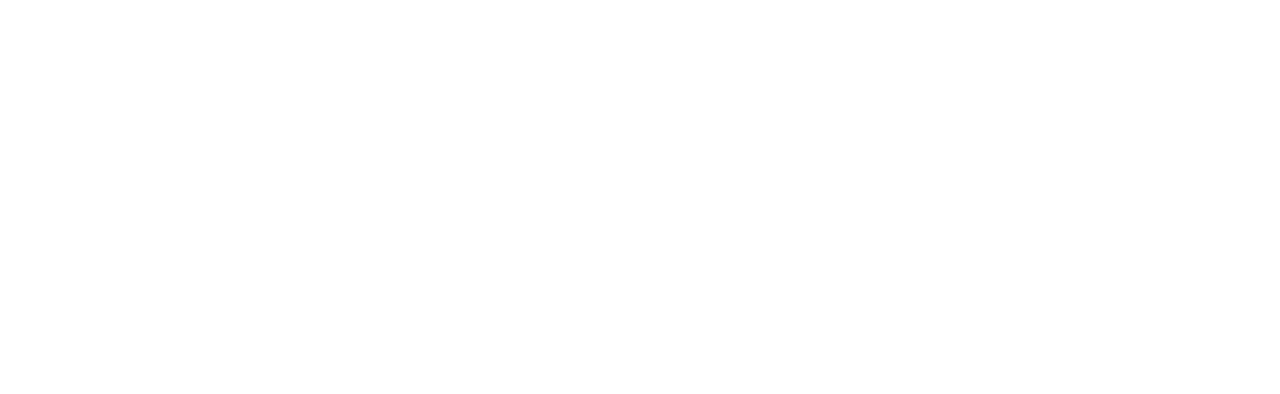
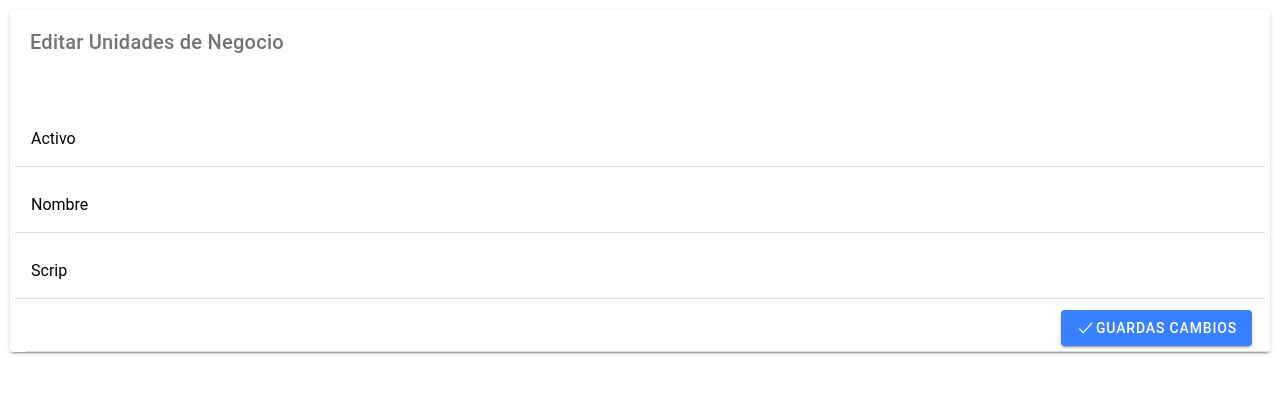
Before and after one commit to LeonardoTelis/acsystemLeo, a React (Create React App) app: page /Firmas_UnidadesEdit in a window 1280 px wide. Shown: the top 394 px of the page. Built offline with nearby package versions, Linux system fonts and the light colour scheme.

Commit message:
se agrego ventana de editar firma

```diff
--- a/src/App.tsx
+++ b/src/App.tsx
@@ -30,8 +30,9 @@
 import Asignacion from "./pages/Asignacion";
 import Reportes from "./pages/Reportes";
 import Graficas from "./pages/Graficas";
-import Firmas_unid from "../src/components/Firmas_Unidades/Firmas_Unidades";
 import CreditoStatus from "./pages/CreditoStatus";
+import Firmas_Unidades from "../src/components/Firmas_Unidades/Firmas_Unidades";
+import Firmas_UnidadesEdit from "../src/components/Firmas_Unidades/Firmas_UnidadesEdit";
 
 setupIonicReact();
 
@@ -57,7 +58,8 @@
         <Route path="/Asignacion" component={Asignacion} exact={true} />
         <Route path="/Reportes" component={Reportes} exact={true} />
         <Route path="/Graficas" component={Graficas} exact={true} />
-        <Route path="/Firmas_unid" component={Firmas_unid} exact={true} />
+        <Route path="/Firmas_Unidades" component={Firmas_Unidades} exact={true} />
+        <Route path="/Firmas_UnidadesEdit" component={Firmas_UnidadesEdit} exact={true} />
         <Route path="/CreditoStatus" exact={true}>
           <CreditoStatus></CreditoStatus>
         </Route>
--- a/src/components/Firmas_Unidades/Firmas_Unidades.tsx
+++ b/src/components/Firmas_Unidades/Firmas_Unidades.tsx
@@ -22,8 +22,9 @@
 } from "@ionic/react";
 import { checkmark, pencil, trash } from "ionicons/icons";
 import "./Firmas.css";
-import { searchFirma } from "./Firmas_UnidadesApi";
+import { removefirma, searchFirma } from "./Firmas_UnidadesApi";
 import Firmas from "./Firma";
+import Firmas_UnidadesEdit from "./Firmas_UnidadesEdit";
 
 const Firmas_Unidades: React.FC = () => {
   const [firmas, setFirmas] = useState([]);
@@ -33,10 +34,15 @@
   }, []);
 
   const searchUnidadesNegocio = async () => {
-    let result = await searchFirma(1);
+    let result = await searchFirma(2);
     result.activo = (result.activo == true) ? "Activo" : "Inactivo";
     setFirmas(result);
   };
+
+  const remove = (id: string) =>{
+    removefirma(id);
+  }
+
 
   return (
     <IonPage>
@@ -109,10 +115,12 @@
               );
             })}
             <IonCol>
-                  <IonButton color="primary" fill="clear" shape="round">
+                  <IonButton onClick={Firmas_UnidadesEdit} color="primary" fill="clear" shape="round">
                     <IonIcon icon={pencil} slot="icon-only" />
                   </IonButton>
-                  <IonButton color="danger" fill="clear" shape="round">
+                  <IonButton color="danger" fill="clear" shape="round"
+                  // onClick={() => remove()}
+                  >
                     <IonIcon icon={trash} slot="icon-only" />
                   </IonButton>
                 </IonCol>
--- a/src/components/Firmas_Unidades/Firmas_UnidadesApi.tsx
+++ b/src/components/Firmas_Unidades/Firmas_UnidadesApi.tsx
@@ -10,3 +10,14 @@
   });
   return await response.json();
 }
+
+export async function removefirma(id:any) {
+  let response = await fetch(`http://localhost:8080/acsystem/creditos/status/${id}`, {
+    method: "DELETE",
+    headers: {
+        // 'Accept': 'application/json',
+        'Content-Type': 'application/json',
+    },
+  });
+  return await response.json();
+}
--- /dev/null
+++ b/src/components/Firmas_Unidades/Firmas_UnidadesEdit.tsx
@@ -0,0 +1,54 @@
+import { IonButton, IonButtons, IonCard, IonCol, IonContent, IonHeader, IonIcon, IonInput, IonItem, IonLabel, IonPage, IonRow, IonTitle, IonToolbar } from "@ionic/react";
+import { checkmark } from "ionicons/icons";
+import React from "react";
+const Usuarios: React.FC = () => {
+    return (
+<IonPage>
+    <IonContent fullscreen>
+        <IonCard>
+            <IonTitle>Editar Unidades de Negocio</IonTitle>
+            <br/><br/>
+        <IonRow>
+            <IonCol>
+                <IonItem>
+                    <IonLabel position="floating">Activo</IonLabel>
+                    <IonInput value={''}></IonInput>
+                </IonItem>
+            </IonCol>
+
+        </IonRow>
+
+        <IonRow>
+
+            <IonCol>
+                <IonItem>
+                    <IonLabel position="floating">Nombre</IonLabel>
+                    <IonInput value={''}></IonInput>
+                </IonItem>
+            </IonCol>
+        </IonRow>
+
+        <IonRow>
+
+            <IonCol>
+                <IonItem>
+                    <IonLabel position="floating">Scrip</IonLabel>
+                    <IonInput value={''}></IonInput>
+                </IonItem>
+            </IonCol>
+        </IonRow>
+        <IonItem>
+            <IonButton color="primary" fill="solid" slot="end" size="default">
+              <IonIcon icon={checkmark} />
+              Guardas Cambios
+            </IonButton>
+          </IonItem>
+
+
+        </IonCard>
+    </IonContent>
+</IonPage>
+    );
+};
+
+export default Usuarios;
--- a/src/components/NavButtons.tsx
+++ b/src/components/NavButtons.tsx
@@ -19,6 +19,8 @@
             ) : (
                 <>
 
+                <IonButton routerLink={"/Firmas_Unidades"}>Firmas Unidad</IonButton>
+                <IonButton routerLink={"/CreditoStatus"}>Credito Status</IonButton>
                 <IonButton routerLink={"/reporteproduct"}>ReporteProd</IonButton>
                 <IonButton routerLink={"/Promesas"}>Promesas</IonButton>
                 <IonButton routerLink={"/Pagos"}>Pagos</IonButton>
@@ -28,8 +30,7 @@
                 <IonButton routerLink={"/Asignacion"}>Asignación</IonButton>
                 <IonButton routerLink={"/Reportes"}>Reportes</IonButton>
                 <IonButton routerLink={"/Graficas"}>Graficas</IonButton>
-                <IonButton routerLink={"/Firmas_unid"}>Firmas <br/> Unidad</IonButton>
-                <IonButton routerLink={"/CreditoStatus"}>Credito Status</IonButton>
+                <IonButton routerLink={"/Firmas_UnidadesEdit"}>Firmas Edit</IonButton>
                 </>
             )}
         </div>
--- a/src/pages/ReporteProd.tsx
+++ b/src/pages/ReporteProd.tsx
@@ -38,9 +38,7 @@
             <IonRow/>
 
             <IonRow>
-        <IonCol className="containerLogo">
-            <img src={contac_center}/>
-            </IonCol>
+        <IonCol className="containerLogo"><img src={contac_center}/></IonCol>
             </IonRow>
 
             <IonItem>
```
